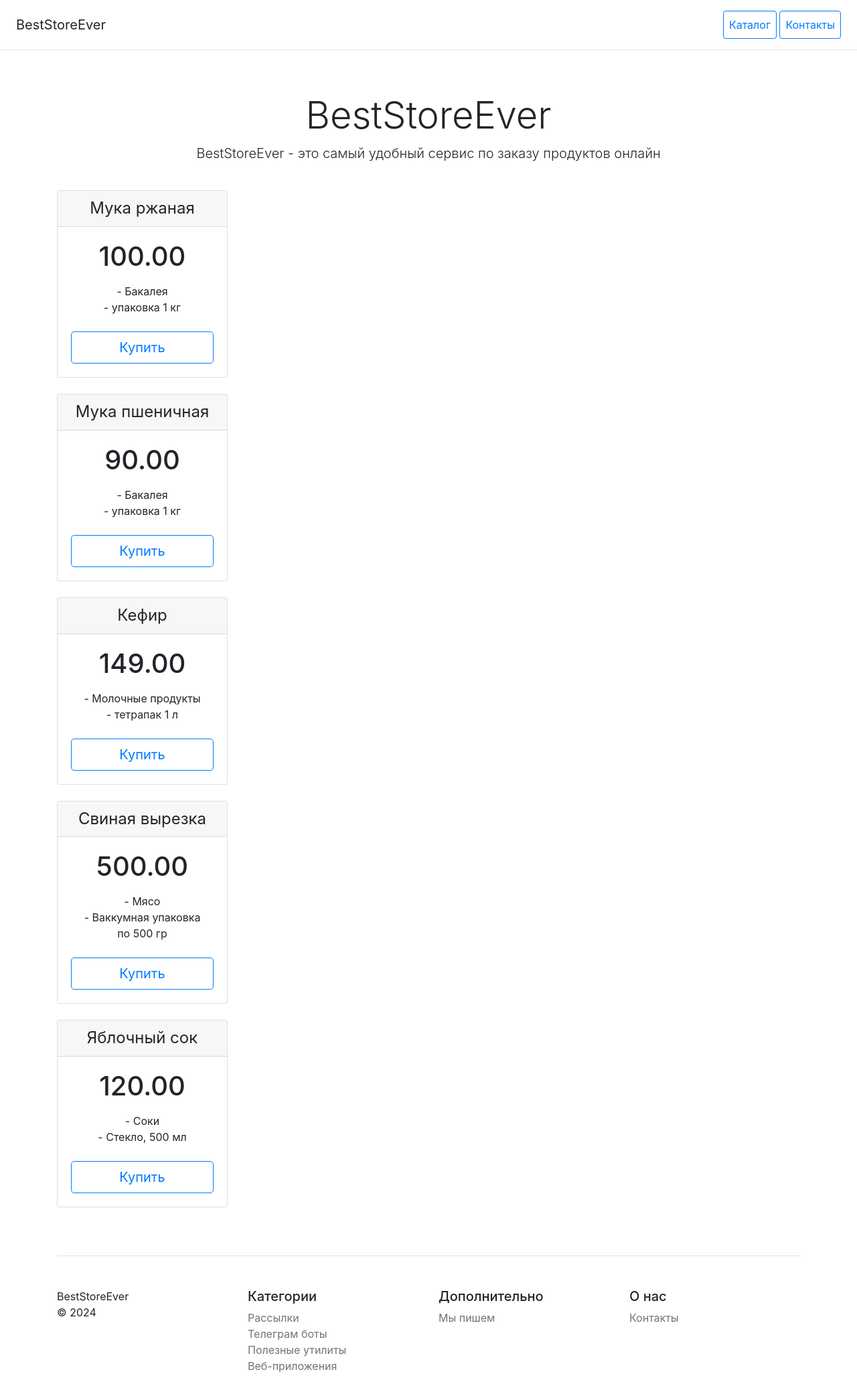
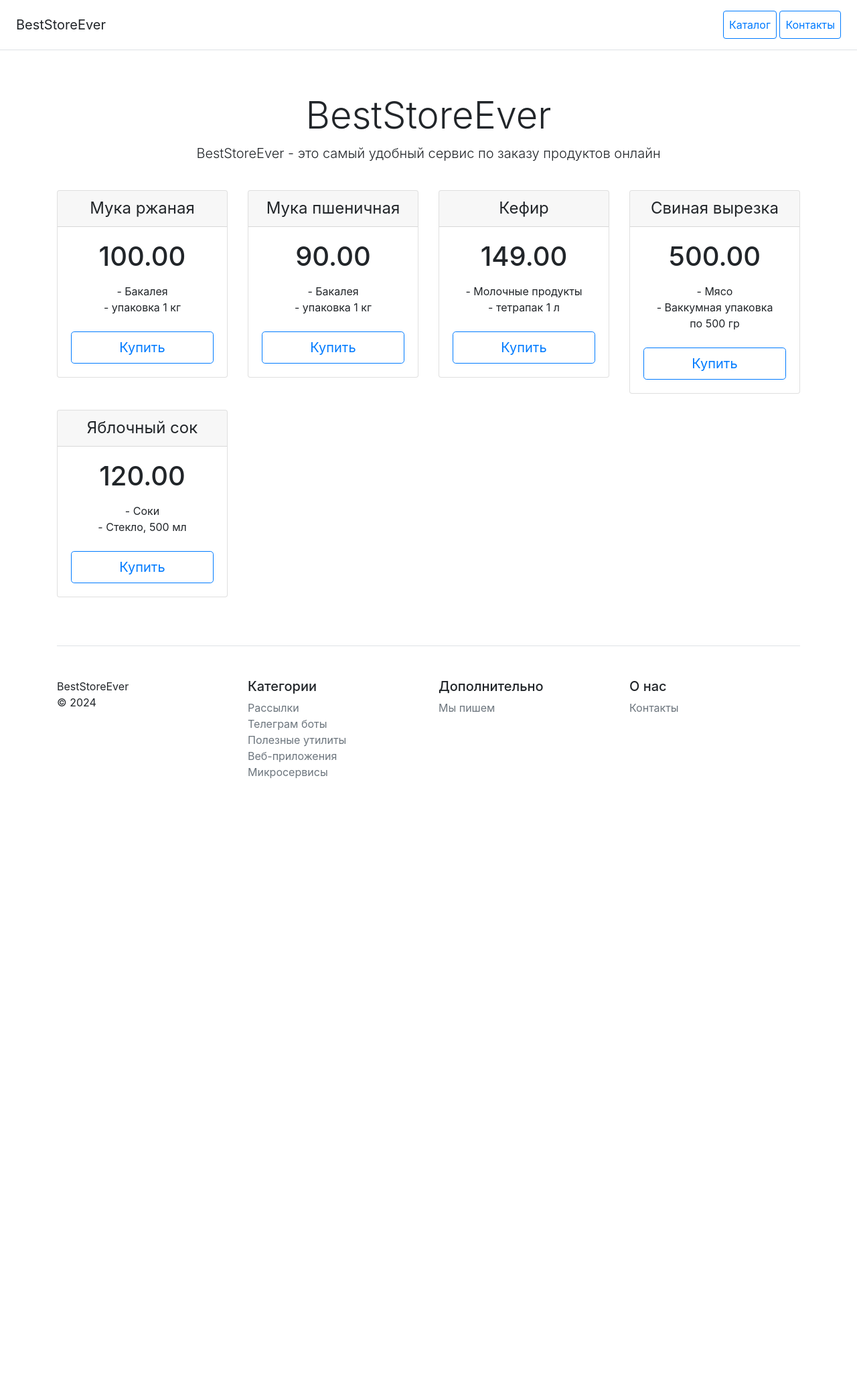
Before and after one commit to OlMol495/HW_20_1, a Django app: page / in a window 1280 px wide. Shown: the top 2055 px of the page at 67% size. After the commit the page ends 1162 px from the top, so only its background shows below. Run offline with Django 5.2, Linux system fonts and the light colour scheme; data comes from the database, SQL or seed files in the repository; some libraries are stand-ins or nearby versions.

Commit message:
fixed home.html for better appearance

```diff
--- a/catalog/templates/catalog/home.html
+++ b/catalog/templates/catalog/home.html
@@ -20,10 +20,9 @@
     <h1 class="display-4">BestStoreEver</h1>
     <p class="lead">BestStoreEver - это самый удобный сервис по заказу продуктов онлайн</p>
 </div>
-
 <div class="container">
-    {% for prod in prod_to_display %}
-        <div class="row text-center">
+    <div class="row text-center">
+        {% for prod in prod_to_display %}
             <div class="col-3">
                 <div class="card mb-4 box-shadow">
                     <div class="card-header">
@@ -39,9 +38,8 @@
                     </div>
                 </div>
             </div>
-        </div>
-    {% endfor %}
-
+        {% endfor %}
+    </div>
     <footer class="pt-4 my-md-5 pt-md-5 border-top">
         <div class="row">
             <div class="col-12 col-md">
```
